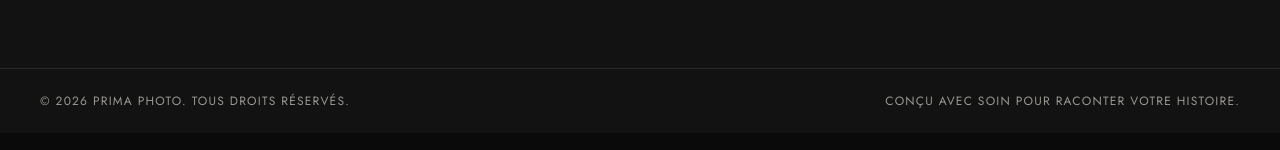
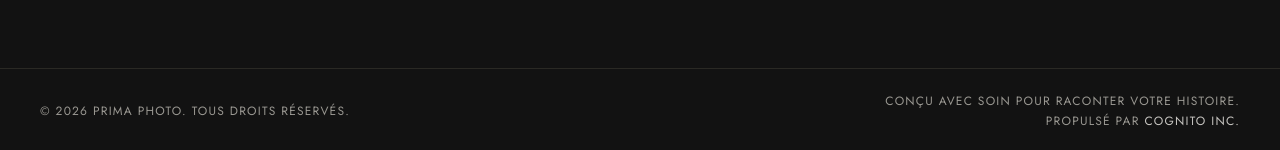
Before and after one commit to JonathanK-N/PrimaPhoto-Pro, a Next.js app: page / in a window 1280 px wide. Shown: the part 4889-5039 px from the top of the page. Built offline with nearby package versions, Linux system fonts and the light colour scheme; no server answers; the database is empty; a web font is replaced by a local one.

Commit message:
Add 'Propulsé par Cognito Inc.' credit link in the footer

```diff
--- a/app/components/Footer.tsx
+++ b/app/components/Footer.tsx
@@ -119,9 +119,22 @@
       </div>
 
       <div className="border-t border-border">
-        <div className="mx-auto flex max-w-7xl flex-col items-center justify-between gap-3 px-6 py-6 text-xs tracking-widest text-muted sm:flex-row lg:px-10">
+        <div className="mx-auto flex max-w-7xl flex-col items-center justify-between gap-2 px-6 py-6 text-center text-xs tracking-widest text-muted sm:flex-row sm:text-left lg:px-10">
           <p>© {new Date().getFullYear()} PRIMA PHOTO. TOUS DROITS RÉSERVÉS.</p>
-          <p>CONÇU AVEC SOIN POUR RACONTER VOTRE HISTOIRE.</p>
+          <div className="flex flex-col items-center gap-1 sm:items-end">
+            <p>CONÇU AVEC SOIN POUR RACONTER VOTRE HISTOIRE.</p>
+            <p>
+              PROPULSÉ PAR{" "}
+              <a
+                href="https://cognito-inc.ca"
+                target="_blank"
+                rel="noreferrer"
+                className="link-underline text-foreground/80 transition-colors hover:text-accent"
+              >
+                COGNITO INC.
+              </a>
+            </p>
+          </div>
         </div>
       </div>
     </footer>
```
